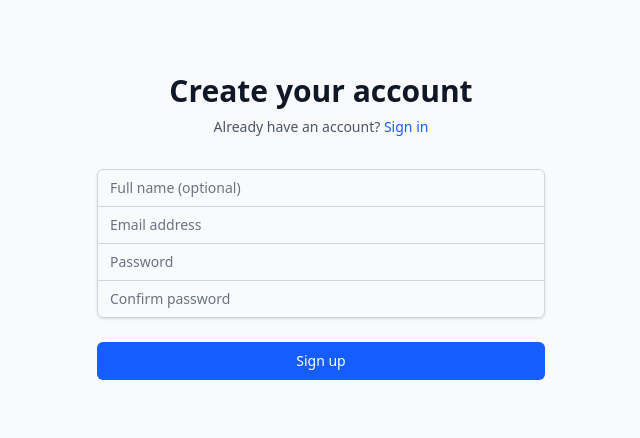
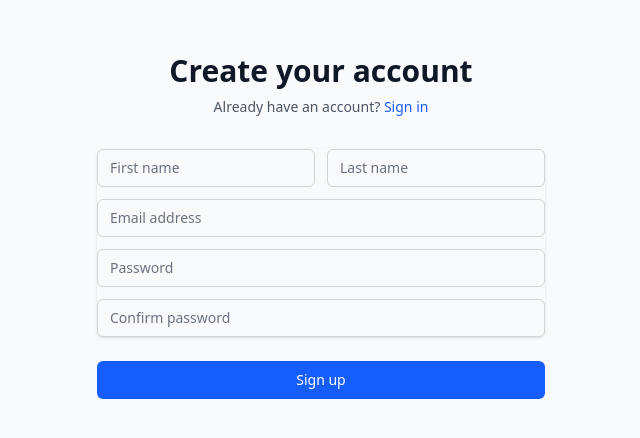
Before and after one commit to dhruvpatel-code/clarity-feed, a React app in the folder client/: page /register in a window 1280 px wide. Shown: the part 186-624 px from the top of the page, without its empty margins (319-959 px from the left). Built offline with nearby package versions, Linux system fonts and the light colour scheme; no server answers; the HTML template or start-up script is replaced by a standard one.

Commit message:
feat: Update registration to include first and last name fields

```diff
--- a/client/src/components/auth/Register.jsx
+++ b/client/src/components/auth/Register.jsx
@@ -4,7 +4,8 @@ import { useAuth } from '../../context/AuthContext';
 
 export default function Register() {
   const [formData, setFormData] = useState({
-    name: '',
+    firstName: '',
+    lastName: '',
     email: '',
     password: '',
     confirmPassword: '',
@@ -45,7 +46,12 @@ export default function Register() {
 
     setLoading(true);
 
-    const result = await register(formData.email, formData.password, formData.name);
+    const result = await register(
+      formData.email,
+      formData.password,
+      formData.firstName,
+      formData.lastName
+    );
 
     setLoading(false);
 
@@ -78,20 +84,36 @@ export default function Register() {
             </div>
           )}
 
-          <div className="rounded-md shadow-sm -space-y-px">
+          <div className="rounded-md shadow-sm space-y-3">
+            <div className="grid grid-cols-2 gap-3">
               <div>
-              <label htmlFor="name" className="sr-only">
-                Name
+                <label htmlFor="firstName" className="sr-only">
+                  First name
                 </label>
                 <input
-                id="name"
-                name="name"
+                  id="firstName"
+                  name="firstName"
                   type="text"
-                value={formData.name}
+                  value={formData.firstName}
                   onChange={handleChange}
-                className="appearance-none rounded-none relative block w-full px-3 py-2 border border-gray-300 placeholder-gray-500 text-gray-900 rounded-t-md focus:outline-none focus:ring-blue-500 focus:border-blue-500 focus:z-10 sm:text-sm"
-                placeholder="Full name (optional)"
+                  className="appearance-none relative block w-full px-3 py-2 border border-gray-300 placeholder-gray-500 text-gray-900 rounded-md focus:outline-none focus:ring-blue-500 focus:border-blue-500 focus:z-10 sm:text-sm"
+                  placeholder="First name"
                 />
+              </div>
+              <div>
+                <label htmlFor="lastName" className="sr-only">
+                  Last name
+                </label>
+                <input
+                  id="lastName"
+                  name="lastName"
+                  type="text"
+                  value={formData.lastName}
+                  onChange={handleChange}
+                  className="appearance-none relative block w-full px-3 py-2 border border-gray-300 placeholder-gray-500 text-gray-900 rounded-md focus:outline-none focus:ring-blue-500 focus:border-blue-500 focus:z-10 sm:text-sm"
+                  placeholder="Last name"
+                />
+              </div>
             </div>
             <div>
               <label htmlFor="email" className="sr-only">
@@ -105,7 +127,7 @@ export default function Register() {
                 required
                 value={formData.email}
                 onChange={handleChange}
-                className="appearance-none rounded-none relative block w-full px-3 py-2 border border-gray-300 placeholder-gray-500 text-gray-900 focus:outline-none focus:ring-blue-500 focus:border-blue-500 focus:z-10 sm:text-sm"
+                className="appearance-none relative block w-full px-3 py-2 border border-gray-300 placeholder-gray-500 text-gray-900 rounded-md focus:outline-none focus:ring-blue-500 focus:border-blue-500 focus:z-10 sm:text-sm"
                 placeholder="Email address"
               />
             </div>
@@ -121,7 +143,7 @@ export default function Register() {
                 required
                 value={formData.password}
                 onChange={handleChange}
-                className="appearance-none rounded-none relative block w-full px-3 py-2 border border-gray-300 placeholder-gray-500 text-gray-900 focus:outline-none focus:ring-blue-500 focus:border-blue-500 focus:z-10 sm:text-sm"
+                className="appearance-none relative block w-full px-3 py-2 border border-gray-300 placeholder-gray-500 text-gray-900 rounded-md focus:outline-none focus:ring-blue-500 focus:border-blue-500 focus:z-10 sm:text-sm"
                 placeholder="Password"
               />
             </div>
@@ -137,7 +159,7 @@ export default function Register() {
                 required
                 value={formData.confirmPassword}
                 onChange={handleChange}
-                className="appearance-none rounded-none relative block w-full px-3 py-2 border border-gray-300 placeholder-gray-500 text-gray-900 rounded-b-md focus:outline-none focus:ring-blue-500 focus:border-blue-500 focus:z-10 sm:text-sm"
+                className="appearance-none relative block w-full px-3 py-2 border border-gray-300 placeholder-gray-500 text-gray-900 rounded-md focus:outline-none focus:ring-blue-500 focus:border-blue-500 focus:z-10 sm:text-sm"
                 placeholder="Confirm password"
               />
             </div>
--- a/client/src/context/AuthContext.jsx
+++ b/client/src/context/AuthContext.jsx
@@ -20,10 +20,10 @@ export function AuthProvider({ children }) {
   }, []);
 
   // Register function
-  const register = async (email, password, name) => {
+  const register = async (email, password, firstName, lastName) => {
     try {
       setError(null);
-      const data = await authAPI.register(email, password, name);
+      const data = await authAPI.register(email, password, firstName, lastName);
 
       localStorage.setItem('token', data.token);
       localStorage.setItem('user', JSON.stringify(data.user));
--- a/client/src/pages/Dashboard.jsx
+++ b/client/src/pages/Dashboard.jsx
@@ -8,6 +8,18 @@ export default function Dashboard() {
   const handleLogout = () => {
     logout();
     navigate('/login');
+  };
+
+  // Get display name
+  const getDisplayName = () => {
+    if (user?.firstName && user?.lastName) {
+      return `${user.firstName} ${user.lastName}`;
+    } else if (user?.firstName) {
+      return user.firstName;
+    } else if (user?.lastName) {
+      return user.lastName;
+    }
+    return 'User';
   };
 
   return (
@@ -35,11 +47,16 @@ export default function Dashboard() {
         <div className="px-4 py-6 sm:px-0">
           <div className="border-4 border-dashed border-gray-200 rounded-lg p-8">
             <h2 className="text-2xl font-bold text-gray-900 mb-4">
-              Welcome, {user?.name || 'User'}! 🎉
+              Welcome, {getDisplayName()}! 🎉
             </h2>
             <p className="text-gray-600">
               Authentication is working! You're now logged in to your dashboard.
             </p>
+            {(user?.firstName || user?.lastName) && (
+              <p className="text-gray-500 text-sm mt-2">
+                Full name: {user.firstName} {user.lastName}
+              </p>
+            )}
           </div>
         </div>
       </main>
--- a/client/src/services/api.js
+++ b/client/src/services/api.js
@@ -40,8 +40,13 @@ api.interceptors.response.use(
 
 // Auth API calls
 export const authAPI = {
-  register: async (email, password, name) => {
-    const response = await api.post('/auth/register', { email, password, name });
+  register: async (email, password, firstName, lastName) => {
+    const response = await api.post('/auth/register', {
+      email,
+      password,
+      firstName,
+      lastName
+    });
     return response.data;
   },
 
```
Also changed, not shown: 1 other file (tests, documents, lock files or other folders). Lines whose indentation alone changed are shown as unchanged.
